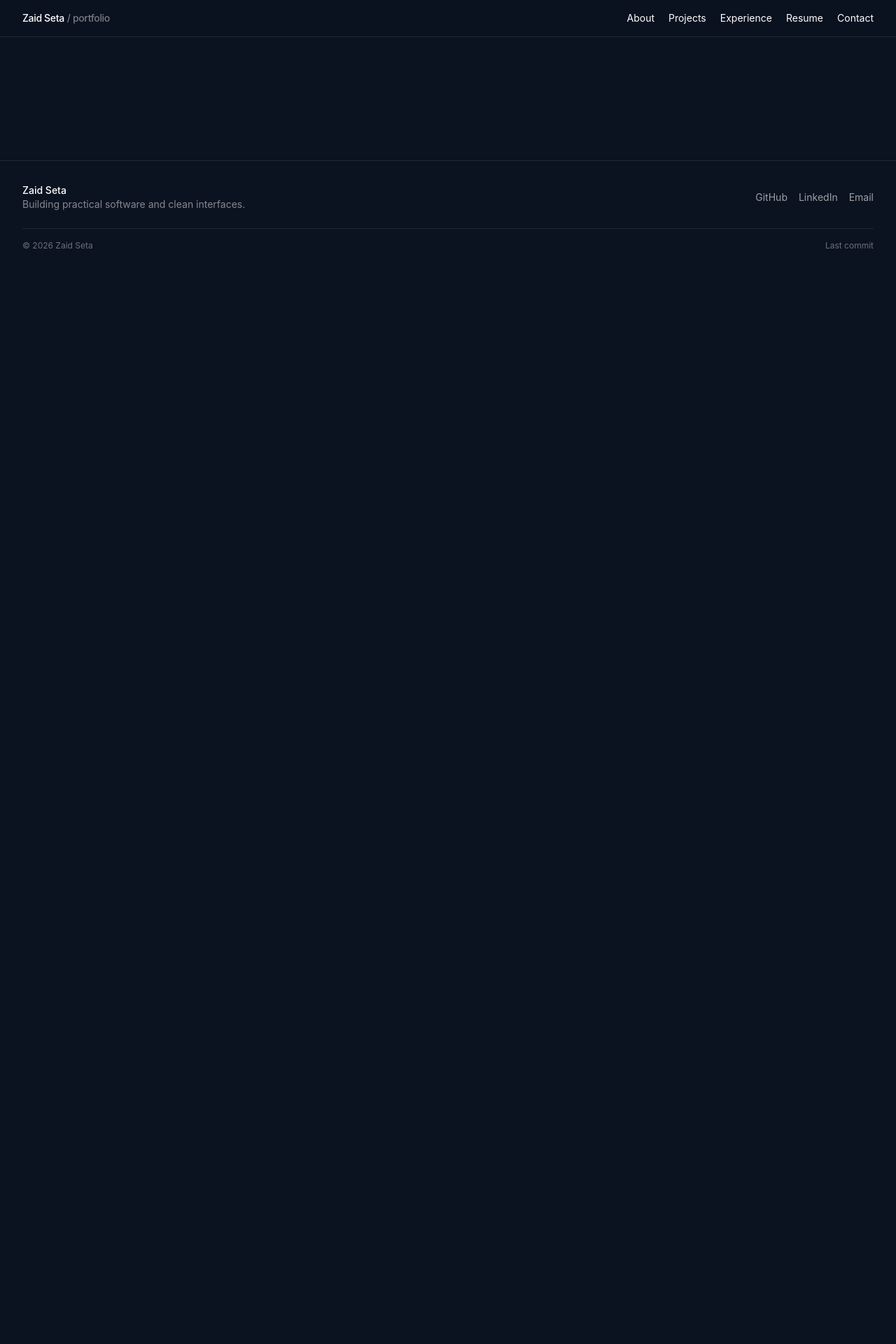
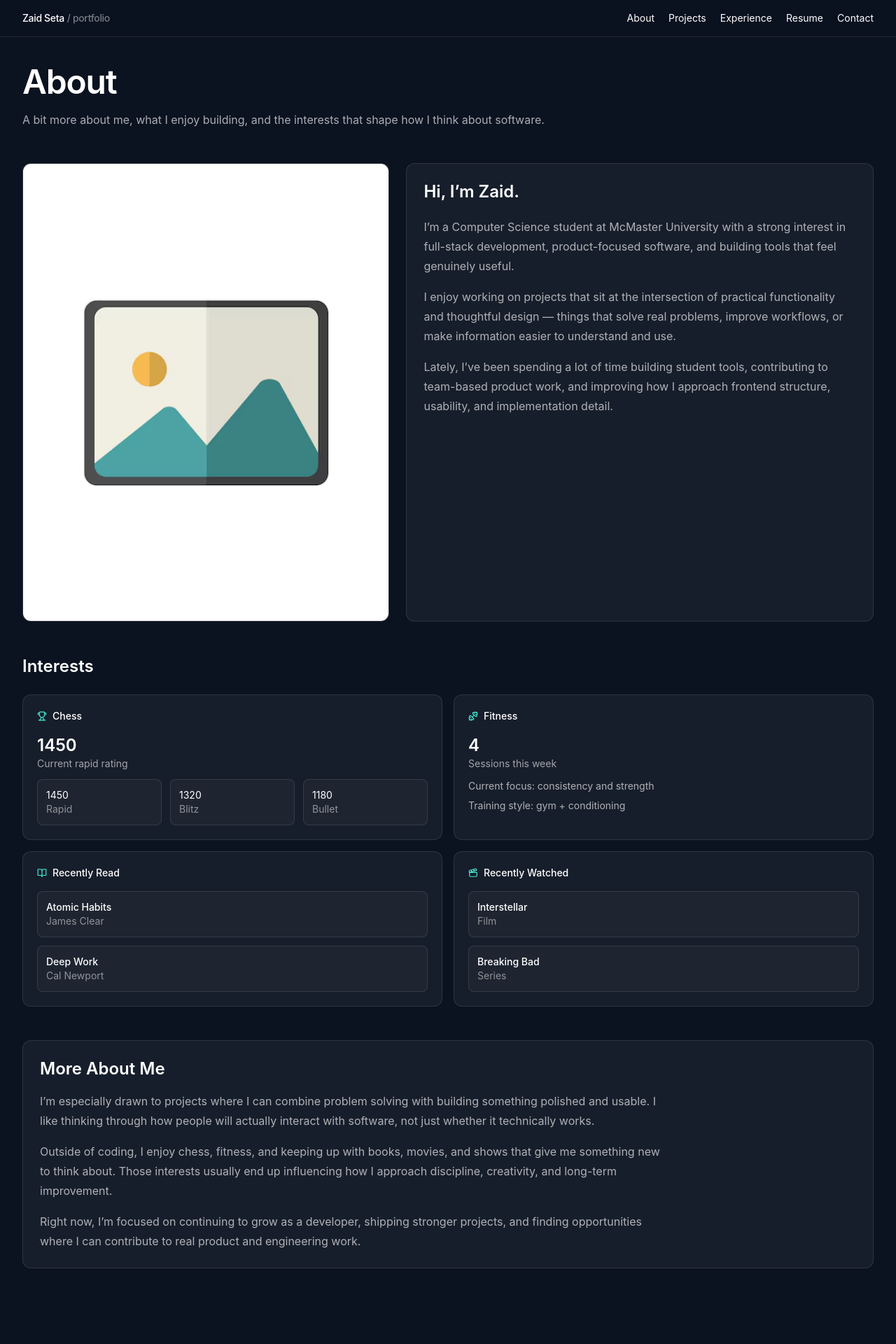
Before and after one commit to ZaidMSeta/portfolio, a React (Vite) app: page /about in a window 1280 px wide. Shown: the top 1920 px of the page at 70% size. Before the commit the page ends 800 px from the top, so only its background shows below. Built offline with nearby package versions, Linux system fonts and the light colour scheme.

Commit message:
added about page

```diff
--- a/src/App.tsx
+++ b/src/App.tsx
@@ -1,23 +1,21 @@
 import { Routes, Route } from "react-router";
 import PageShell from "./components/layout/PageShell";
 import Home from "./pages/Home";
-//import About from "./pages/About";
+import About from "./pages/About";
 import Projects from "./pages/Projects";
 import ProjectDetail from "./pages/ProjectDetail";
-//import Experience from "./pages/Experience";
+import Experience from "./pages/Experience";
 import Resume from "./pages/Resume";
-//import Contact from "./pages/Contact";
 
 export default function App() {
   return (
     <PageShell>
       <Routes>
         <Route path="/" element={<Home />} />
-        { /* <Route path="/about" element={<About />} /> */}
+        <Route path="/about" element={<About />} />
         <Route path="/projects" element={<Projects />} />
-        { /* <Route path="/experience" element={<Experience />} /> */}
+        <Route path="/experience" element={<Experience />} />
         <Route path="/resume" element={<Resume />} />
-        { /* <Route path="/contact" element={<Contact />} /> */}
         <Route path="/projects/:slug" element={<ProjectDetail />} />
       </Routes>
     </PageShell>
--- a/src/components/about/BooksCard.tsx
+++ b/src/components/about/BooksCard.tsx
@@ -0,0 +1,24 @@
+import { BookOpen } from "lucide-react";
+
+export function BooksCard() {
+  return (
+    <article className="rounded-xl border border-white/10 bg-white/5 p-5 transition hover:border-white/20">
+      <div className="mb-4 flex items-center gap-2">
+        <BookOpen size={14} className="text-teal-300" />
+        <h3 className="text-sm font-medium text-white">Recently Read</h3>
+      </div>
+
+      <div className="space-y-3 text-sm">
+        <div className="rounded-lg border border-white/10 bg-white/[0.03] p-3">
+          <p className="font-medium text-white">Atomic Habits</p>
+          <p className="text-white/50">James Clear</p>
+        </div>
+
+        <div className="rounded-lg border border-white/10 bg-white/[0.03] p-3">
+          <p className="font-medium text-white">Deep Work</p>
+          <p className="text-white/50">Cal Newport</p>
+        </div>
+      </div>
+    </article>
+  );
+}
--- a/src/components/about/ChessCard.tsx
+++ b/src/components/about/ChessCard.tsx
@@ -0,0 +1,34 @@
+import { Trophy } from "lucide-react";
+
+export function ChessCard() {
+  return (
+    <article className="rounded-xl border border-white/10 bg-white/5 p-5 transition hover:border-white/20">
+      <div className="mb-4 flex items-center gap-2">
+        <Trophy size={14} className="text-teal-300" />
+        <h3 className="text-sm font-medium text-white">Chess</h3>
+      </div>
+
+      <div className="space-y-3">
+        <div>
+          <p className="text-2xl font-semibold text-white">1450</p>
+          <p className="text-sm text-white/60">Current rapid rating</p>
+        </div>
+
+        <div className="grid grid-cols-3 gap-3 text-sm">
+          <div className="rounded-lg border border-white/10 bg-white/[0.03] p-3">
+            <p className="text-white">1450</p>
+            <p className="text-white/50">Rapid</p>
+          </div>
+          <div className="rounded-lg border border-white/10 bg-white/[0.03] p-3">
+            <p className="text-white">1320</p>
+            <p className="text-white/50">Blitz</p>
+          </div>
+          <div className="rounded-lg border border-white/10 bg-white/[0.03] p-3">
+            <p className="text-white">1180</p>
+            <p className="text-white/50">Bullet</p>
+          </div>
+        </div>
+      </div>
+    </article>
+  );
+}
--- a/src/components/about/FitnessCard.tsx
+++ b/src/components/about/FitnessCard.tsx
@@ -0,0 +1,24 @@
+import { Dumbbell } from "lucide-react";
+
+export function FitnessCard() {
+  return (
+    <article className="rounded-xl border border-white/10 bg-white/5 p-5 transition hover:border-white/20">
+      <div className="mb-4 flex items-center gap-2">
+        <Dumbbell size={14} className="text-teal-300" />
+        <h3 className="text-sm font-medium text-white">Fitness</h3>
+      </div>
+
+      <div className="space-y-3">
+        <div>
+          <p className="text-2xl font-semibold text-white">4</p>
+          <p className="text-sm text-white/60">Sessions this week</p>
+        </div>
+
+        <div className="space-y-2 text-sm text-white/65">
+          <p>Current focus: consistency and strength</p>
+          <p>Training style: gym + conditioning</p>
+        </div>
+      </div>
+    </article>
+  );
+}
--- a/src/components/about/WatchlistCard.tsx
+++ b/src/components/about/WatchlistCard.tsx
@@ -0,0 +1,24 @@
+import { Clapperboard } from "lucide-react";
+
+export function WatchlistCard() {
+  return (
+    <article className="rounded-xl border border-white/10 bg-white/5 p-5 transition hover:border-white/20">
+      <div className="mb-4 flex items-center gap-2">
+        <Clapperboard size={14} className="text-teal-300" />
+        <h3 className="text-sm font-medium text-white">Recently Watched</h3>
+      </div>
+
+      <div className="space-y-3 text-sm">
+        <div className="rounded-lg border border-white/10 bg-white/[0.03] p-3">
+          <p className="font-medium text-white">Interstellar</p>
+          <p className="text-white/50">Film</p>
+        </div>
+
+        <div className="rounded-lg border border-white/10 bg-white/[0.03] p-3">
+          <p className="font-medium text-white">Breaking Bad</p>
+          <p className="text-white/50">Series</p>
+        </div>
+      </div>
+    </article>
+  );
+}
--- a/src/pages/About.tsx
+++ b/src/pages/About.tsx
@@ -0,0 +1,102 @@
+import { ChessCard } from "../components/about/ChessCard";
+import { FitnessCard } from "../components/about/FitnessCard";
+import { BooksCard } from "../components/about/BooksCard";
+import { WatchlistCard } from "../components/about/WatchlistCard";
+
+export default function About() {
+  return (
+    <div className="space-y-12">
+      <section className="space-y-4">
+        <h1 className="text-4xl font-semibold tracking-tight text-white sm:text-5xl">
+          About
+        </h1>
+
+        <p className="max-w-3xl text-sm leading-7 text-white/65 sm:text-base">
+          A bit more about me, what I enjoy building, and the interests that
+          shape how I think about software.
+        </p>
+      </section>
+
+      <section className="grid grid-cols-1 gap-6 xl:grid-cols-[1.1fr_1.4fr]">
+        <div className="overflow-hidden rounded-xl border border-white/10 bg-white/5">
+          <div className="aspect-[4/5] bg-white/5">
+            <img
+              src="/about/profile-placeholder.jpg"
+              alt="Zaid Seta"
+              className="h-full w-full object-cover"
+            />
+          </div>
+        </div>
+
+        <div className="rounded-xl border border-white/10 bg-white/5 p-6">
+          <div className="space-y-5">
+            <div>
+              <h2 className="text-2xl font-semibold text-white">Hi, I’m Zaid.</h2>
+            </div>
+
+            <div className="space-y-4 text-sm leading-7 text-white/65 sm:text-base">
+              <p>
+                I’m a Computer Science student at McMaster University with a
+                strong interest in full-stack development, product-focused
+                software, and building tools that feel genuinely useful.
+              </p>
+
+              <p>
+                I enjoy working on projects that sit at the intersection of
+                practical functionality and thoughtful design — things that solve
+                real problems, improve workflows, or make information easier to
+                understand and use.
+              </p>
+
+              <p>
+                Lately, I’ve been spending a lot of time building student tools,
+                contributing to team-based product work, and improving how I
+                approach frontend structure, usability, and implementation
+                detail.
+              </p>
+            </div>
+          </div>
+        </div>
+      </section>
+
+      <section className="space-y-6">
+        <h2 className="text-2xl font-semibold text-white">Interests</h2>
+
+        <div className="grid grid-cols-1 gap-4 md:grid-cols-2">
+          <ChessCard />
+          <FitnessCard />
+          <BooksCard />
+          <WatchlistCard />
+        </div>
+      </section>
+
+      <section className="rounded-xl border border-white/10 bg-white/5 p-6">
+        <div className="max-w-4xl space-y-4">
+          <h2 className="text-2xl font-semibold text-white">More About Me</h2>
+
+          <div className="space-y-4 text-sm leading-7 text-white/65 sm:text-base">
+            <p>
+              I’m especially drawn to projects where I can combine problem
+              solving with building something polished and usable. I like
+              thinking through how people will actually interact with software,
+              not just whether it technically works.
+            </p>
+
+            <p>
+              Outside of coding, I enjoy chess, fitness, and keeping up with
+              books, movies, and shows that give me something new to think
+              about. Those interests usually end up influencing how I approach
+              discipline, creativity, and long-term improvement.
+            </p>
+
+            <p>
+              Right now, I’m focused on continuing to grow as a developer,
+              shipping stronger projects, and finding opportunities where I can
+              contribute to real product and engineering work.
+            </p>
+          </div>
+        </div>
+      </section>
+    </div>
+  );
+}
```
Also changed, not shown: public/about/profile-placeholder.jpg (added), 1 other file (tests, documents, lock files or other folders).
